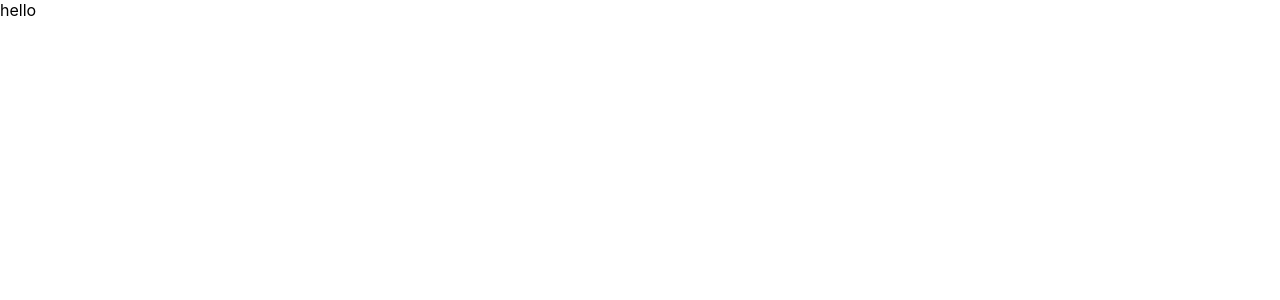
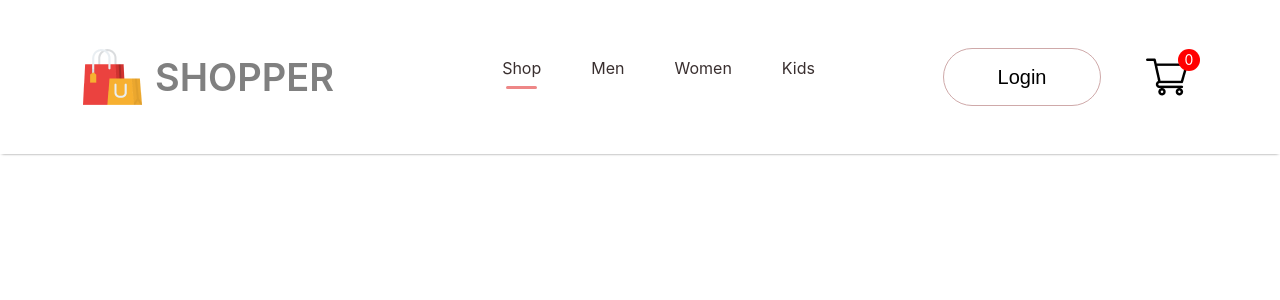
Before and after one commit to Imran123-code/E-commerce, a React (Create React App) app: page / in a window 1280 px wide. Shown: the top 300 px of the page. Built offline with nearby package versions, Linux system fonts and the light colour scheme.

Commit message:
completed the nav bar section styling

```diff
--- a/src/Componets/Navbar/Navbar.css
+++ b/src/Componets/Navbar/Navbar.css
@@ -0,0 +1,70 @@
+.navbar {
+  display: flex;
+  flex-direction: row;
+  align-items: center;
+  justify-content: space-around;
+  padding: 16px;
+  box-shadow: 0 1px 3px -2px black;
+}
+
+.nav-logo {
+  display: flex;
+  align-items: center;
+  gap: 10px;
+}
+.nav-logo p {
+  color: gray;
+  font-size: 38px;
+  font-weight: 600;
+}
+
+.nav-menu {
+  display: flex;
+  gap: 50px;
+  list-style: none;
+  color: rgb(57, 47, 47);
+}
+
+.nav-menu li {
+    cursor: pointer;
+}
+.nav-menu li hr{
+    border: none;
+    width: 80%;
+    height: 3px;
+    border-radius: 10px;
+    background-color: rgb(238, 135, 135);
+}
+
+.nav-login-cart{
+    display: flex;
+    align-items: center;
+    gap: 45px;
+}
+.nav-login-cart button {
+    width: 158px;
+    height: 58px;
+    outline: none;
+    border: 1px solid rgb(207, 169, 169);
+    border-radius: 75px;
+    font-size: 20px;
+    font-weight: 500;
+    background: white;
+    cursor: pointer;
+}
+.nav-login-cart button:active{
+    background-color: rgb(195, 203, 203);
+}
+.nav-cart-counter{
+    width: 22px;
+    height: 22px;
+    display: flex;
+    justify-content: center;
+    align-items: center;
+    margin-top: -35px;
+    margin-left: -55px;
+    border-radius: 11px;
+    font-size: 14px;
+    background: red;
+    color: white;
+}
--- a/src/Componets/Navbar/Navbar.jsx
+++ b/src/Componets/Navbar/Navbar.jsx
@@ -1,11 +1,29 @@
 import React from 'react'
 import './Navbar.css'
+import logo from '../Assets/logo.png'
+import cart_icon from '../Assets/cart_icon.png'
 function Navbar() {
-  return (
-    <div>
-      hello
-    </div>
-  )
+    return (
+        <div className='navbar'>
+            <div className='nav-logo'>
+                <img src={logo} alt="" />
+                <p>SHOPPER</p>
+            </div>
+            <ul className='nav-menu'>
+                <li>Shop <hr/></li>
+                <li>Men</li>
+                <li>Women</li>
+                <li>Kids</li>
+            </ul>
+            <div className='nav-login-cart'>
+                <button>Login</button>
+                <img src={cart_icon} alt="" />
+                <div className='nav-cart-counter'>
+        0
+                </div>
+            </div>
+        </div>
+    )
 }
 
 export default Navbar
```
